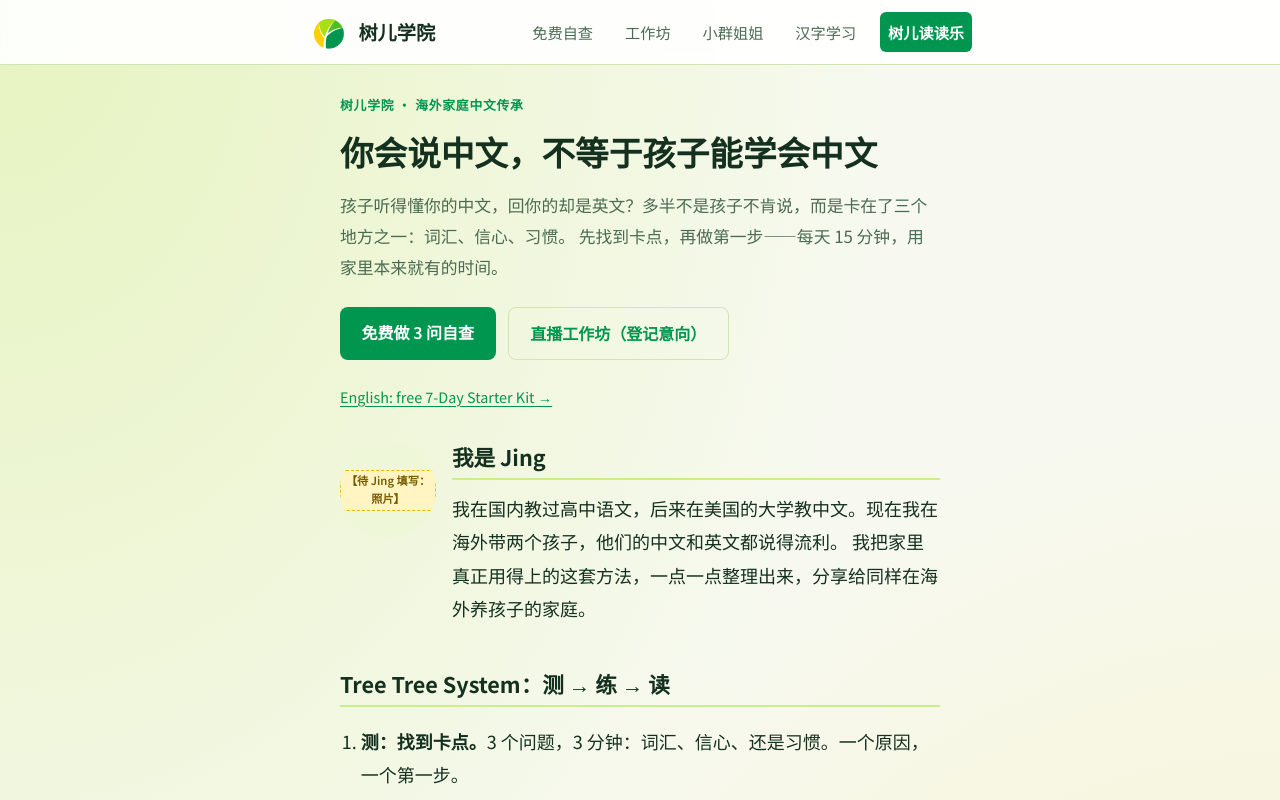
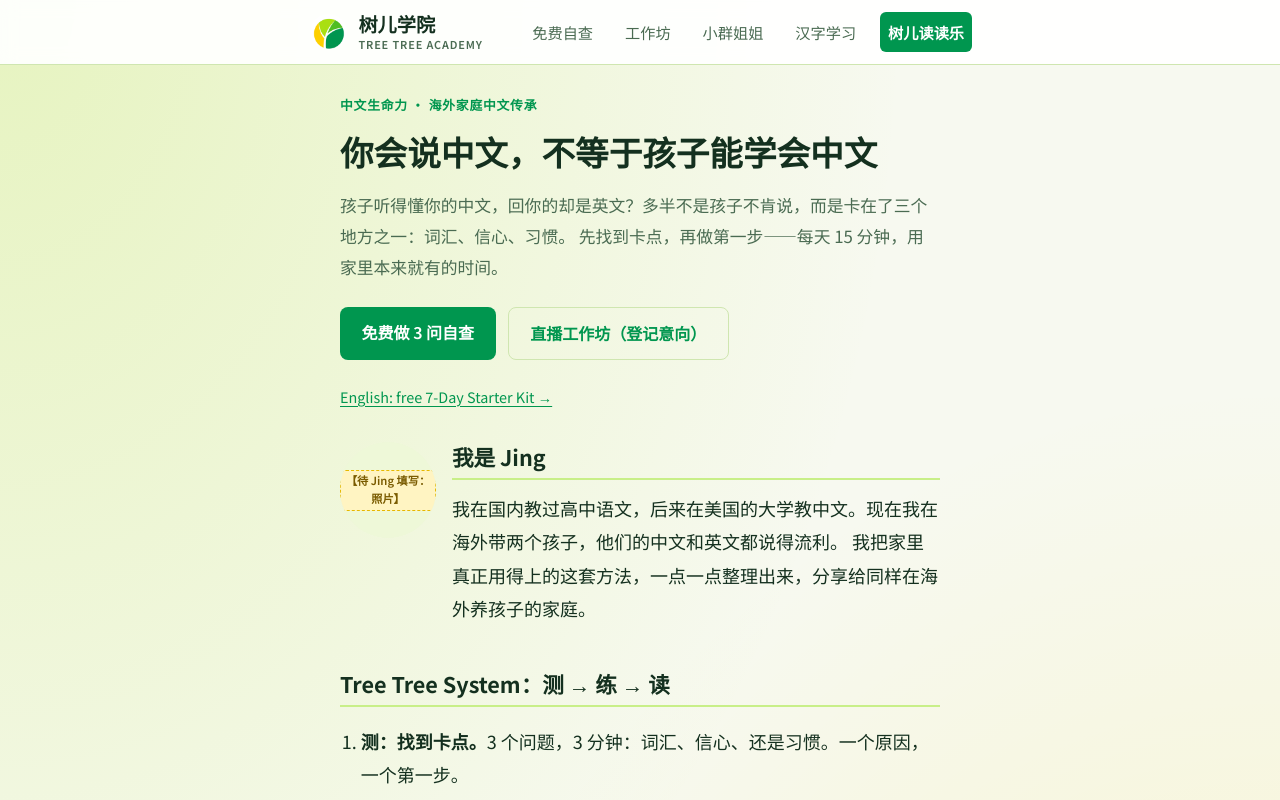
Before and after one commit to TreeTreeAcademy/treetreeacademy, a Next.js app: page / in a window 1280 px wide. Shown: the top 800 px of the page. Built offline with nearby package versions, Linux system fonts and the light colour scheme.

Commit message:
Brand: 树儿学院 Tree Tree Academy wordmark, 中文生命力 as series label

```diff
--- a/app/globals.css
+++ b/app/globals.css
@@ -867,3 +867,4 @@ p {
 .lp-facts li { padding: 0.25rem 0; }
 .lp-faq dt { font-weight: 700; margin-top: 1rem; }
 .lp-faq dd { margin: 0.25rem 0 0; }
+.site-logo__en { font-size: 0.68rem; font-weight: 600; letter-spacing: 0.08em; text-transform: uppercase; color: var(--color-text-muted); }
--- a/app/layout.tsx
+++ b/app/layout.tsx
@@ -48,6 +48,7 @@ export default function RootLayout({
               />
               <span className="site-logo__text">
                 <span className="site-logo__zh">树儿学院</span>
+                <span className="site-logo__en">Tree Tree Academy</span>
               </span>
             </a>
             <nav className="site-nav" aria-label="主导航">
--- a/app/page.tsx
+++ b/app/page.tsx
@@ -3,7 +3,7 @@ import type { Metadata } from "next";
 import AboutJing from "./_site/AboutJing";
 
 export const metadata: Metadata = {
-  title: { absolute: "你会说中文，不等于孩子能学会中文｜树儿学院 · 海外家庭中文传承" },
+  title: { absolute: "你会说中文，不等于孩子能学会中文｜中文生命力 · 树儿学院 Tree Tree Academy" },
   description:
     "孩子听得懂中文，却总回英文？前高中语文老师、美国大学中文老师 Jing，带海外华裔和混血家庭先找到孩子卡在哪：词汇、信心还是习惯，再给你今晚就能试的第一步。免费 3 问自查。",
   alternates: { canonical: "/" },
@@ -15,7 +15,7 @@ export default function HomePage() {
   return (
     <>
       <section className="hero lp-hero">
-        <div className="section-label">树儿学院 · 海外家庭中文传承</div>
+        <div className="section-label">中文生命力 · 海外家庭中文传承</div>
         <h1>你会说中文，不等于孩子能学会中文</h1>
         <p className="lead">
           孩子听得懂你的中文，回你的却是英文？多半不是孩子不肯说，而是卡在了三个地方之一：词汇、信心、习惯。
```
Also changed, not shown: public/llms.txt.
